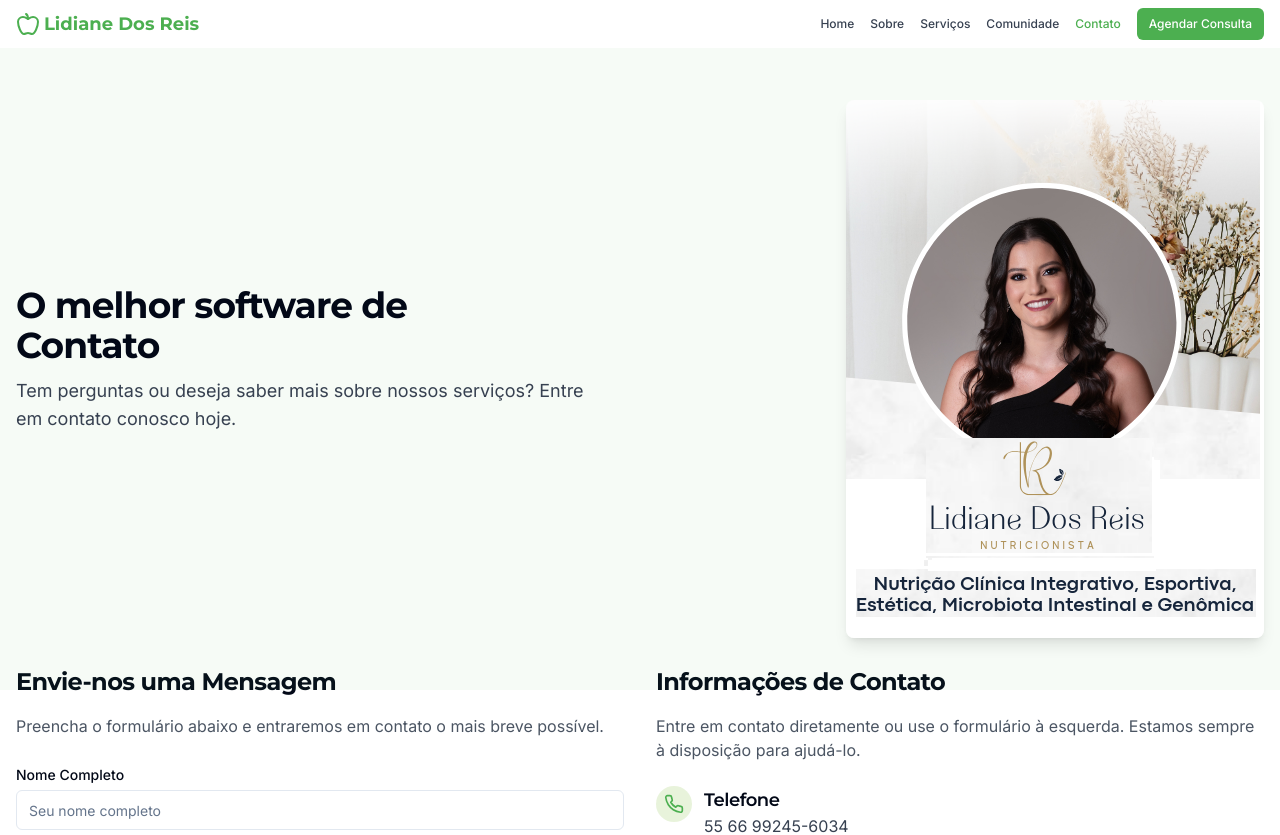
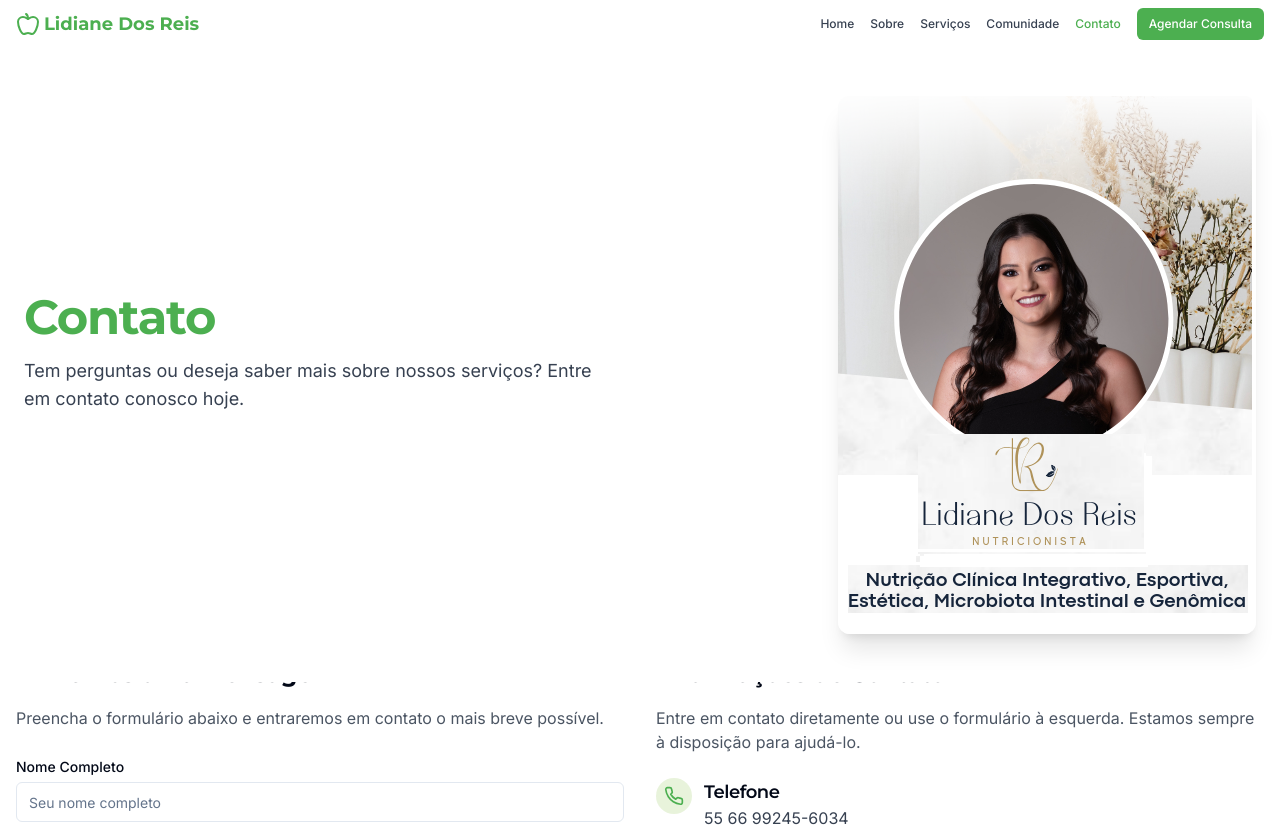
Before and after one commit to firstdatainfo/nutri-connect-online-site-46, a React (Vite) app: page /contact in a window 1280 px wide. Shown: the top 835 px of the page. Built offline with nearby package versions, Linux system fonts and the light colour scheme.

Commit message:
Fix: Improve visual appearance
Refine the visual design to match the intended appearance, addressing the user's feedback.

```diff
--- a/src/components/Hero.tsx
+++ b/src/components/Hero.tsx
@@ -2,6 +2,7 @@
 import { Button } from "@/components/ui/button";
 import { Link } from "react-router-dom";
 import { useIsMobile } from "@/hooks/use-mobile";
+
 interface HeroProps {
   title: string;
   subtitle: string;
@@ -12,6 +13,7 @@ interface HeroProps {
   profileImage?: string;
   reducedSpacing?: boolean;
 }
+
 const Hero = ({
   title,
   subtitle,
@@ -26,56 +28,80 @@ const Hero = ({
 
   // Layout para dispositivos móveis
   if (isMobile) {
-    return <div className={`relative ${reducedSpacing ? 'py-2' : 'py-3'} w-full bg-nutrition-green/5`}>
+    return (
+      <div className={`relative ${reducedSpacing ? 'py-2' : 'py-3'} w-full bg-white`}>
         <div className="container mx-auto px-2">
           <div className="grid grid-cols-1 gap-3">
             <div className="text-center">
-              <h1 className="text-2xl font-bold mb-1">{title}</h1>
-              <p className="text-sm text-gray-700 mb-3 max-w-md mx-auto">{subtitle}</p>
-              {ctaText && <Button asChild className="bg-nutrition-green hover:bg-nutrition-teal text-white px-4 py-2">
+              <h1 className="text-3xl font-bold mb-3 text-nutrition-green">{title}</h1>
+              <p className="text-sm text-gray-700 mb-4 max-w-md mx-auto">{subtitle}</p>
+              {ctaText && (
+                <Button asChild className="bg-nutrition-green hover:bg-nutrition-teal text-white px-6 py-2 rounded-full">
                   <Link to={ctaLink}>{ctaText}</Link>
-                </Button>}
+                </Button>
+              )}
             </div>
 
-            {profileImage && <div className="flex justify-center">
-                <img src={profileImage} alt={title} className="rounded-lg shadow-lg object-cover max-h-56" loading="eager" fetchPriority="high" decoding="sync" />
-              </div>}
+            {profileImage && (
+              <div className="flex justify-center">
+                <img src={profileImage} alt={title} className="rounded-xl shadow-lg object-cover max-h-56" loading="eager" fetchPriority="high" decoding="sync" />
+              </div>
+            )}
           </div>
         </div>
 
-        {showWave && <div className="hero-wave">
+        {showWave && (
+          <div className="hero-wave">
             <svg data-name="Layer 1" xmlns="http://www.w3.org/2000/svg" viewBox="0 0 1200 120" preserveAspectRatio="none">
               <path d="M321.39,56.44c58-10.79,114.16-30.13,172-41.86,82.39-16.72,168.19-17.73,250.45-.39C823.78,31,906.67,72,985.66,92.83c70.05,18.48,146.53,26.09,214.34,3V0H0V27.35A600.21,600.21,0,0,0,321.39,56.44Z" className="shape-fill"></path>
             </svg>
-          </div>}
-      </div>;
+          </div>
+        )}
+      </div>
+    );
   }
 
   // Layout para desktop
-  return <div className={`relative ${reducedSpacing ? 'py-3' : 'py-4'} w-full bg-nutrition-green/5`}>
-      <div className="container mx-auto px-3 lg:px-4">
-        <div className="grid grid-cols-1 md:grid-cols-2 gap-6 items-center py-10">
+  return (
+    <div className={`relative ${reducedSpacing ? 'py-12' : 'py-16'} w-full bg-white`}>
+      <div className="container mx-auto px-4 lg:px-6">
+        <div className="grid grid-cols-1 md:grid-cols-2 gap-8 items-center">
           <div className="text-center md:text-left">
-            <h1 className="text-3xl md:text-4xl font-bold mb-3">O melhor software de <br /> {title}</h1>
-            <p className="text-lg text-gray-700 mb-5 max-w-xl">{subtitle}</p>
-            {ctaText && <Button asChild className="bg-nutrition-green hover:bg-nutrition-teal text-white px-6 py-2 rounded-md text-base">
+            <h1 className="text-3xl md:text-4xl lg:text-5xl font-bold mb-4 text-nutrition-green">{title}</h1>
+            <p className="text-lg text-gray-700 mb-6 max-w-xl">{subtitle}</p>
+            {ctaText && (
+              <Button asChild className="bg-nutrition-green hover:bg-nutrition-teal text-white px-8 py-3 rounded-full text-lg">
                 <Link to={ctaLink}>{ctaText}</Link>
-              </Button>}
+              </Button>
+            )}
           </div>
 
           <div className="flex justify-center md:justify-end">
-            {profileImage && <div className="relative">
-                <img src={profileImage} alt={title} className="rounded-lg shadow-lg object-cover max-w-md w-full" loading="eager" fetchPriority="high" decoding="sync" />
-              </div>}
+            {profileImage && (
+              <div className="relative">
+                <img
+                  src={profileImage}
+                  alt={title}
+                  className="rounded-xl shadow-xl object-cover max-w-md w-full"
+                  loading="eager"
+                  fetchPriority="high"
+                  decoding="sync"
+                />
+              </div>
+            )}
           </div>
         </div>
       </div>
 
-      {showWave && <div className="hero-wave">
+      {showWave && (
+        <div className="hero-wave">
           <svg data-name="Layer 1" xmlns="http://www.w3.org/2000/svg" viewBox="0 0 1200 120" preserveAspectRatio="none">
             <path d="M321.39,56.44c58-10.79,114.16-30.13,172-41.86,82.39-16.72,168.19-17.73,250.45-.39C823.78,31,906.67,72,985.66,92.83c70.05,18.48,146.53,26.09,214.34,3V0H0V27.35A600.21,600.21,0,0,0,321.39,56.44Z" className="shape-fill"></path>
           </svg>
-        </div>}
-    </div>;
+        </div>
+      )}
+    </div>
+  );
 };
+
 export default Hero;
```
